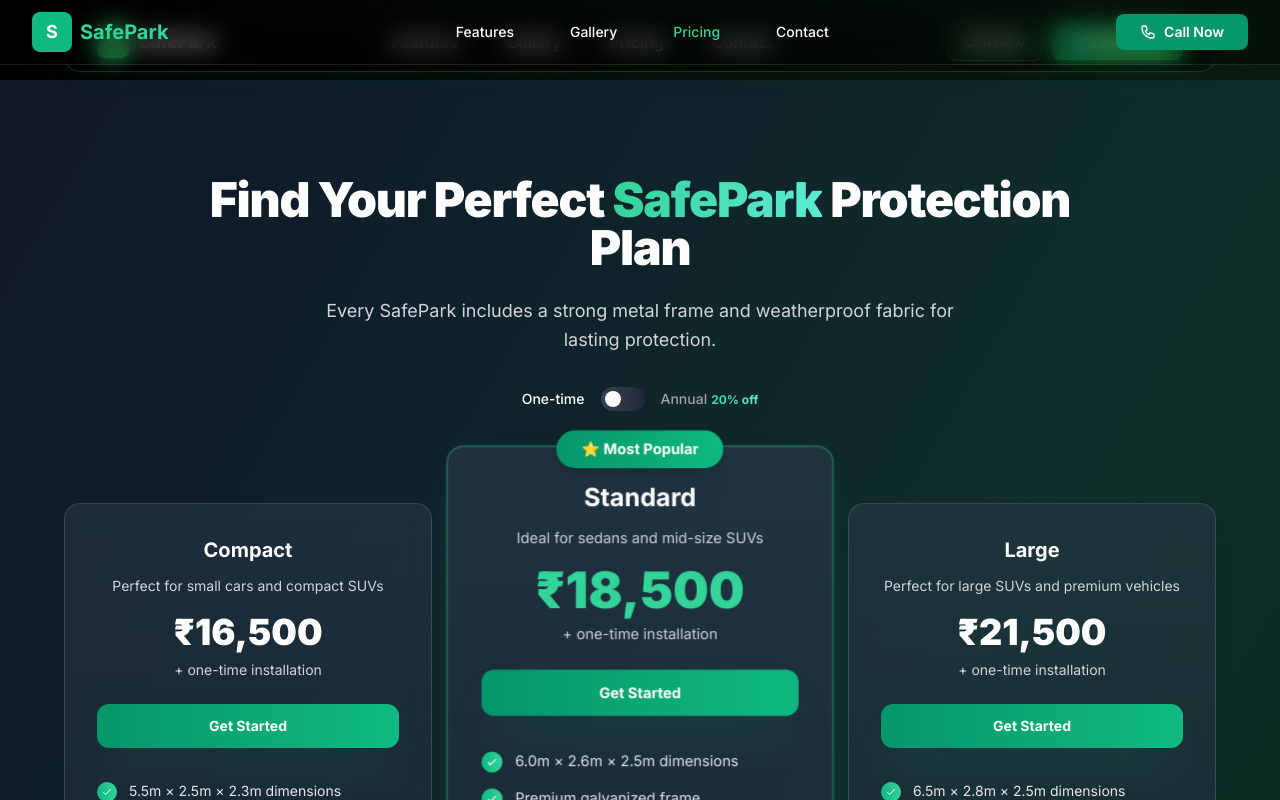
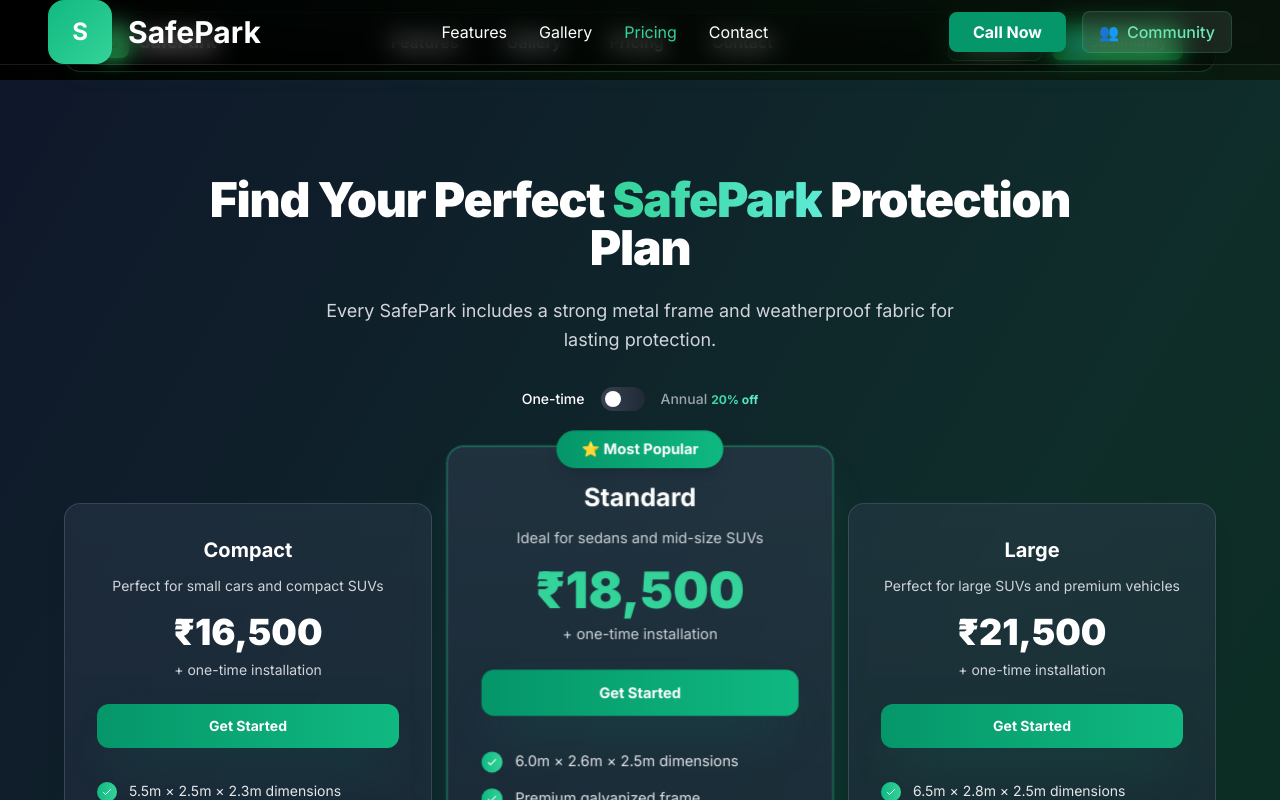
Before and after one commit to skillmates07-stack/safepark-website, a Next.js app: page /pricing in a window 1280 px wide. Shown: the top 800 px of the page. Built offline with nearby package versions, Linux system fonts and the light colour scheme.

Commit message:
Update page.tsx

```diff
--- a/src/app/pricing/page.tsx
+++ b/src/app/pricing/page.tsx
@@ -56,49 +56,45 @@ export default function PricingPage() {
   return (
     <div className="scroll-smooth bg-gradient-to-br from-[#0f172a] via-[#0f2d2a] to-[#052e16] min-h-screen">
 
-      {/* BALANCED NAVBAR - PERFECT SIZE */}
-      <header className="fixed top-0 w-full z-50 bg-black/30 backdrop-blur-md border-b border-white/10">
-        <nav className="max-w-7xl mx-auto px-4 sm:px-6 lg:px-8">
+      {/* NAVBAR - EXACTLY MATCHING HOMEPAGE SIZE */}
+      <header className="fixed top-0 w-full z-50 bg-black/20 backdrop-blur-md border-b border-white/10">
+        <div className="max-w-7xl mx-auto px-6 lg:px-12">
           <div className="flex items-center justify-between h-16">
 
-            {/* Logo */}
-            <div className="flex items-center space-x-2">
-              <div className="w-10 h-10 bg-emerald-500 rounded-lg flex items-center justify-center">
-                <span className="text-white font-bold text-lg">S</span>
+            {/* Logo - Matching Homepage */}
+            <div className="flex items-center space-x-4">
+              <div className="w-16 h-16 bg-gradient-to-br from-emerald-500 to-emerald-400 rounded-2xl flex items-center justify-center text-white font-bold text-2xl">
+                S
               </div>
-              <span className="text-emerald-400 font-bold text-xl">SafePark</span>
+              <span className="text-white font-bold text-3xl">SafePark</span>
             </div>
 
-            {/* Desktop Navigation */}
-            <div className="hidden md:flex md:items-center md:space-x-8">
-              <a href="/" className="text-white hover:text-emerald-400 px-3 py-2 rounded-md text-sm font-medium transition-colors">
-                Features
-              </a>
-              <a href="#gallery" className="text-white hover:text-emerald-400 px-3 py-2 rounded-md text-sm font-medium transition-colors">
-                Gallery
-              </a>
-              <a href="/pricing" className="text-emerald-400 px-3 py-2 rounded-md text-sm font-medium">
-                Pricing
-              </a>
-              <a href="#contact" className="text-white hover:text-emerald-400 px-3 py-2 rounded-md text-sm font-medium transition-colors">
-                Contact
-              </a>
+            {/* Desktop Navigation - Matching Homepage */}
+            <div className="hidden md:flex items-center space-x-8">
+              <a href="/" className="text-white hover:text-emerald-400 transition duration-300">Features</a>
+              <a href="#gallery" className="text-white hover:text-emerald-400 transition duration-300">Gallery</a>
+              <a href="/pricing" className="text-emerald-400">Pricing</a>
+              <a href="#contact" className="text-white hover:text-emerald-400 transition duration-300">Contact</a>
             </div>
 
-            {/* Call Now Button */}
-            <div className="flex items-center">
+            {/* Call Now Button - Matching Homepage */}
+            <div className="flex items-center space-x-4">
               <a
                 href="tel:+919600840058"
-                className="bg-emerald-600 hover:bg-emerald-500 text-white px-6 py-2 rounded-lg text-sm font-semibold transition-colors inline-flex items-center gap-2"
+                className="bg-emerald-600 hover:bg-emerald-500 text-white px-6 py-2 rounded-lg font-bold transition duration-300"
               >
-                <svg className="w-4 h-4" fill="none" stroke="currentColor" viewBox="0 0 24 24">
-                  <path strokeLinecap="round" strokeLinejoin="round" strokeWidth="2" d="M3 5a2 2 0 012-2h3.28a1 1 0 01.948.684l1.498 4.493a1 1 0 01-.502 1.21l-2.257 1.13a11.042 11.042 0 005.516 5.516l1.13-2.257a1 1 0 011.21-.502l4.493 1.498a1 1 0 01.684.949V19a2 2 0 01-2 2h-1C9.716 21 3 14.284 3 6V5z" />
-                </svg>
                 Call Now
+              </a>
+              <a
+                href="#community"
+                className="bg-emerald-100/10 border border-emerald-400/20 text-emerald-300 px-4 py-2 rounded-lg font-medium backdrop-blur-sm hover:bg-emerald-400/10 transition duration-300 flex items-center gap-2"
+              >
+                <span className="text-emerald-400">👥</span>
+                Community
               </a>
             </div>
           </div>
-        </nav>
+        </div>
       </header>
 
       {/* MAIN CONTENT */}
@@ -211,7 +207,7 @@ export default function PricingPage() {
           </div>
         </section>
 
-        {/* CLEAN READABLE FEATURE CARDS */}
+        {/* FEATURE CARDS */}
         <section className="px-4 lg:px-8 py-20 bg-slate-800/30 relative overflow-hidden">
           <div className="max-w-5xl mx-auto relative z-10">
             <h2 className="text-3xl lg:text-4xl font-black text-white mb-4 text-center tracking-tight">
@@ -222,7 +218,6 @@ export default function PricingPage() {
               Premium features designed to provide maximum protection and peace of mind for your vehicle
             </p>
 
-            {/* CLEAN, READABLE FEATURE CARDS */}
             <div className="grid grid-cols-1 md:grid-cols-2 gap-8">
 
               {/* Premium Materials */}
```
